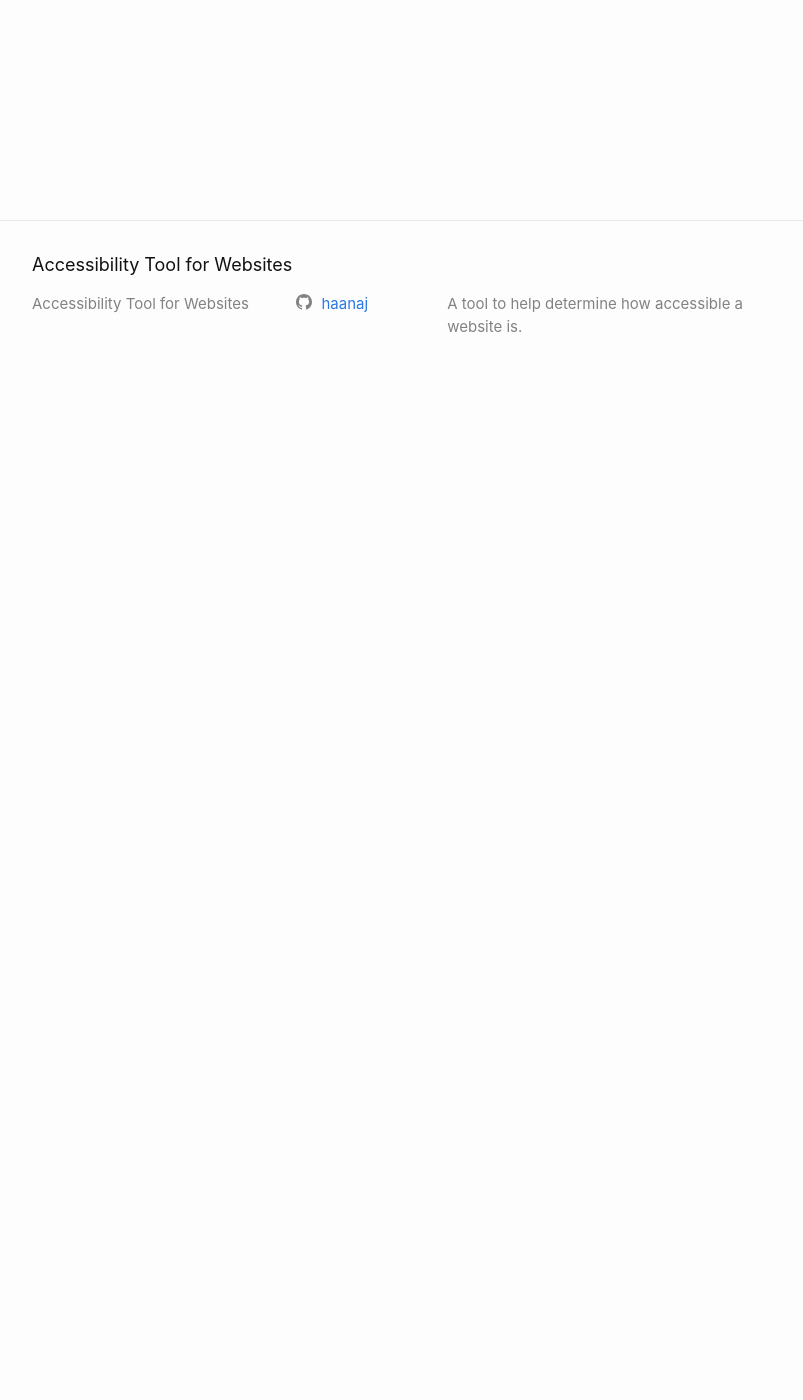
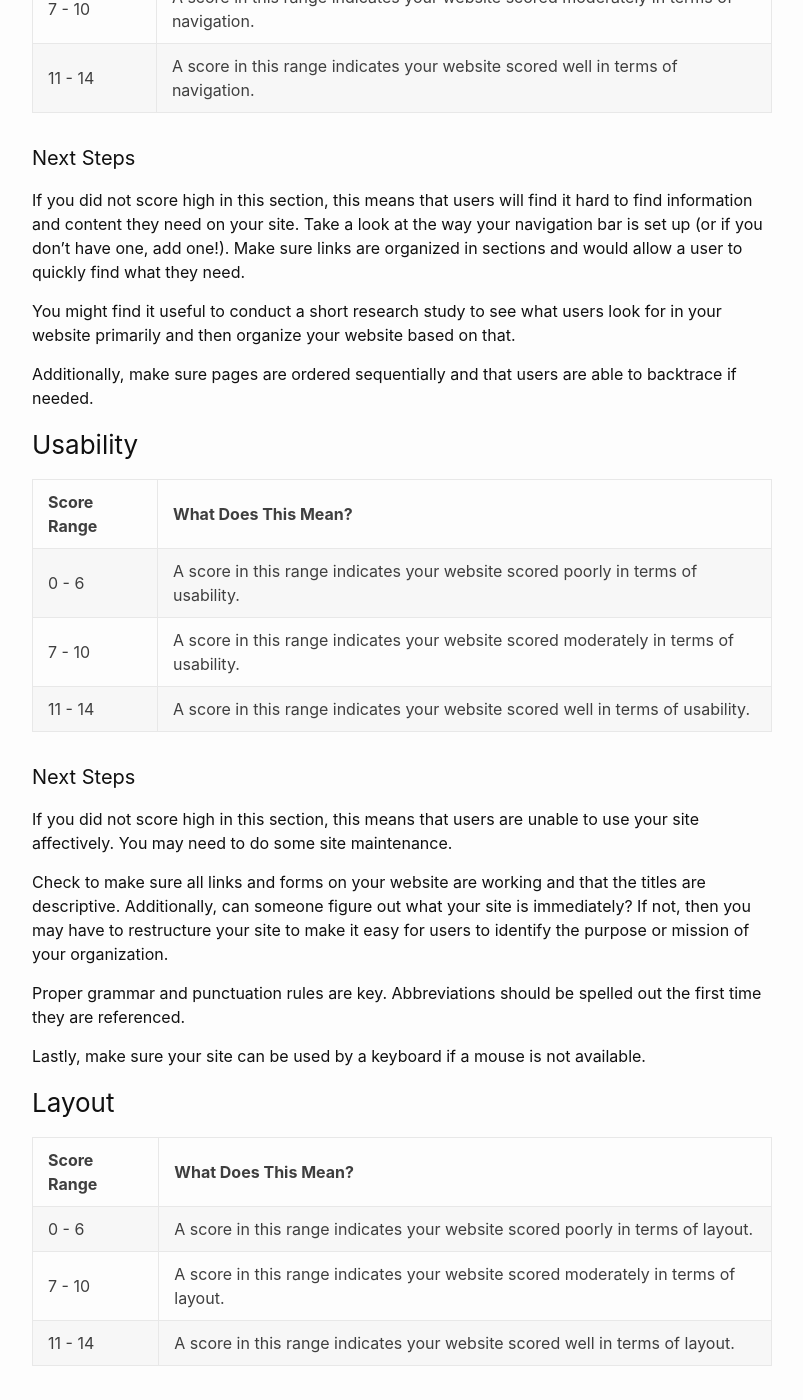
Before and after one commit to haanaj/accessibility-tool, a Jekyll site: the page built from understandingscore.md, in a window 1280 px wide and 1400 px high, scrolled down 1002 px. Shown: the whole window, without its empty margins (238-1041 px from the left). Built offline with Jekyll 4.4.1, drawn with Linux system fonts in a browser that asks for light colours; some of the changed text lies outside the part shown.

Commit message:
Adding in info on Understanding Your Score

```diff
--- a/understandingscore.md
+++ b/understandingscore.md
@@ -10,7 +10,74 @@ Okay, so you've used the tool. You followed the instructions and the guide. Now
 ## Understanding Your Final Score
 
 | **Score Range** | **What Does This Mean?** |
-
-
+| 0 - 27 | If your site scored in this range, you scored poorly. This means that your site is not (or barely) accessible to your users. Please check your individual score breakdowns so you can see where you can improve.|
+| 28 - 43 | If your site scored in this range, you scored in the middle. This means your site is somewhat accessible to your users. Please check your individual score breakdowns so you can see where you can improve.|
+| 44 - 56 | If your site scored in this range, your score was great! This means your site is mostly or completely accessible to your users. Please check your individual score breakdowns so you can see where you can improve.|
 
 ## Understanding Your Individual Breakdowns
+
+### Navigation
+
+| **Score Range** | **What Does This Mean?** |
+| 0 - 6| A score in this range indicates your website scored poorly in terms of navigation. |
+| 7 - 10 | A score in this range indicates your website scored moderately in terms of navigation.|
+| 11 - 14| A score in this range indicates your website scored well in terms of navigation.|
+
+#### Next Steps
+
+If you did not score high in this section, this means that users will find it hard to find information and content they need on your site. Take a look at the way your navigation bar is set up (or if you don't have one, add one!). Make sure links are organized in sections and would allow a user to quickly find what they need.
+
+You might find it useful to conduct a short research study to see what users look for in your website primarily and then organize your website based on that.
+
+Additionally, make sure pages are ordered sequentially and that users are able to backtrace if needed.
+
+### Usability
+
+| **Score Range** | **What Does This Mean?** |
+| 0 - 6| A score in this range indicates your website scored poorly in terms of usability. |
+| 7 - 10 | A score in this range indicates your website scored moderately in terms of usability.|
+| 11 - 14| A score in this range indicates your website scored well in terms of usability.|
+
+#### Next Steps
+
+If you did not score high in this section, this means that users are unable to use your site affectively. You may need to do some site maintenance.
+
+Check to make sure all links and forms on your website are working and that the titles are descriptive. Additionally, can someone figure out what your site is immediately? If not, then you may have to restructure your site to make it easy for users to identify the purpose or mission of your organization.
+
+Proper grammar and punctuation rules are key. Abbreviations should be spelled out the first time they are referenced.
+
+Lastly, make sure your site can be used by a keyboard if a mouse is not available.
+
+### Layout
+
+| **Score Range** | **What Does This Mean?** |
+| 0 - 6| A score in this range indicates your website scored poorly in terms of layout. |
+| 7 - 10 | A score in this range indicates your website scored moderately in terms of layout.|
+| 11 - 14| A score in this range indicates your website scored well in terms of layout.|
+
+#### Next Steps
+
+If you did not score high in this section, this means that your website has a layout that is overwhelming or confusing to users.
+
+It is essential that information is broken up into sections and having headings/subheadings. Users will want to find the section that pertains to them instead of searching through large chunks of plain text.
+
+Additionally, your website should have a layout that remains consistent from page to page. Users do not want to be surprised or do not want to think they have been taken to a different website. Consistency is key and should be applied to all features.
+
+Lastly, colors should be labeled.
+
+### Design
+
+| **Score Range** | **What Does This Mean?** |
+| 0 - 6| A score in this range indicates your website scored poorly in terms of design. |
+| 7 - 10 | A score in this range indicates your website scored moderately in terms of design.|
+| 11 - 14| A score in this range indicates your website scored well in terms of design.|
+
+#### Next Steps
+
+If you did not score high in this section, this means that the design of your site needs to be updated.
+
+Make sure that all images have alt tags/attributes. It is also crucial that the design of your site remains consistent across all forms. It's a good idea to have a theme on your website. This give you a framework for how your site will look.
+
+It's important to make sure your site doesn't have text everywhere. Break text into sections with the appropriate headings. Update your site periodically.
+
+Lastly, make sure your videos have transcripts and captions available.
```
